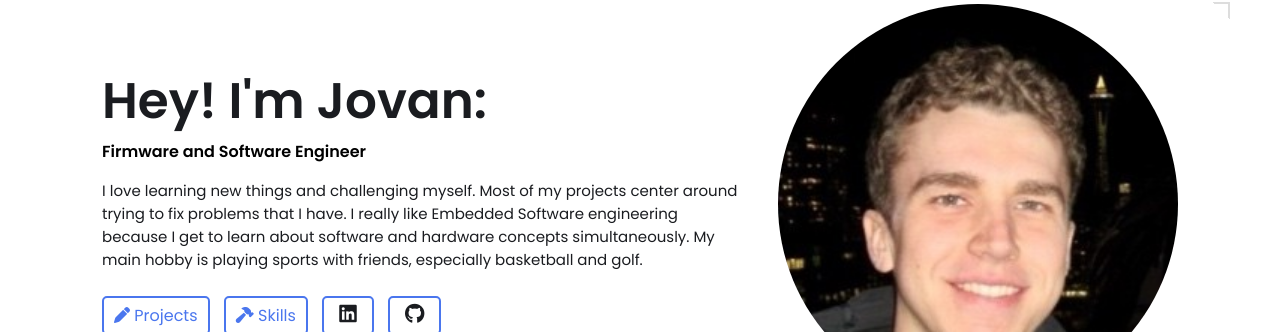
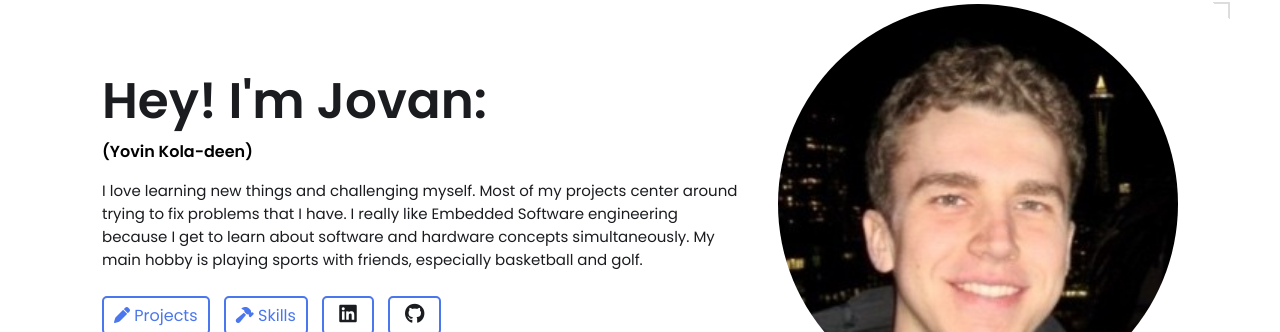
Before and after one commit to jovankoledin/jovankoledin.github.io, a Jekyll site: the page built from index.html, in a window 1280 px wide and 900 px high. Shown: the part 128-460 px from the top of the window. Built offline with Jekyll 4.4.1, drawn with Linux system fonts in a browser that asks for light colours.

Commit message:
Another one!

```diff
--- a/_config.yml
+++ b/_config.yml
@@ -13,7 +13,7 @@ title: Jovan Koledin's Portfolio # This is what shows up in the tab of the brows
 
 # Hero Section
 name: Jovan Koledin
-headline: Firmware and Software Engineer
+headline: (Yovin Kola-deen)
 description: >- # dont remove this line. this will ignore all new lines until the next section
   I love learning new things and challenging myself. Most of my projects center around trying to fix problems that I have.
   I really like Embedded Software engineering because I get to learn about software and hardware concepts simultaneously.
```
